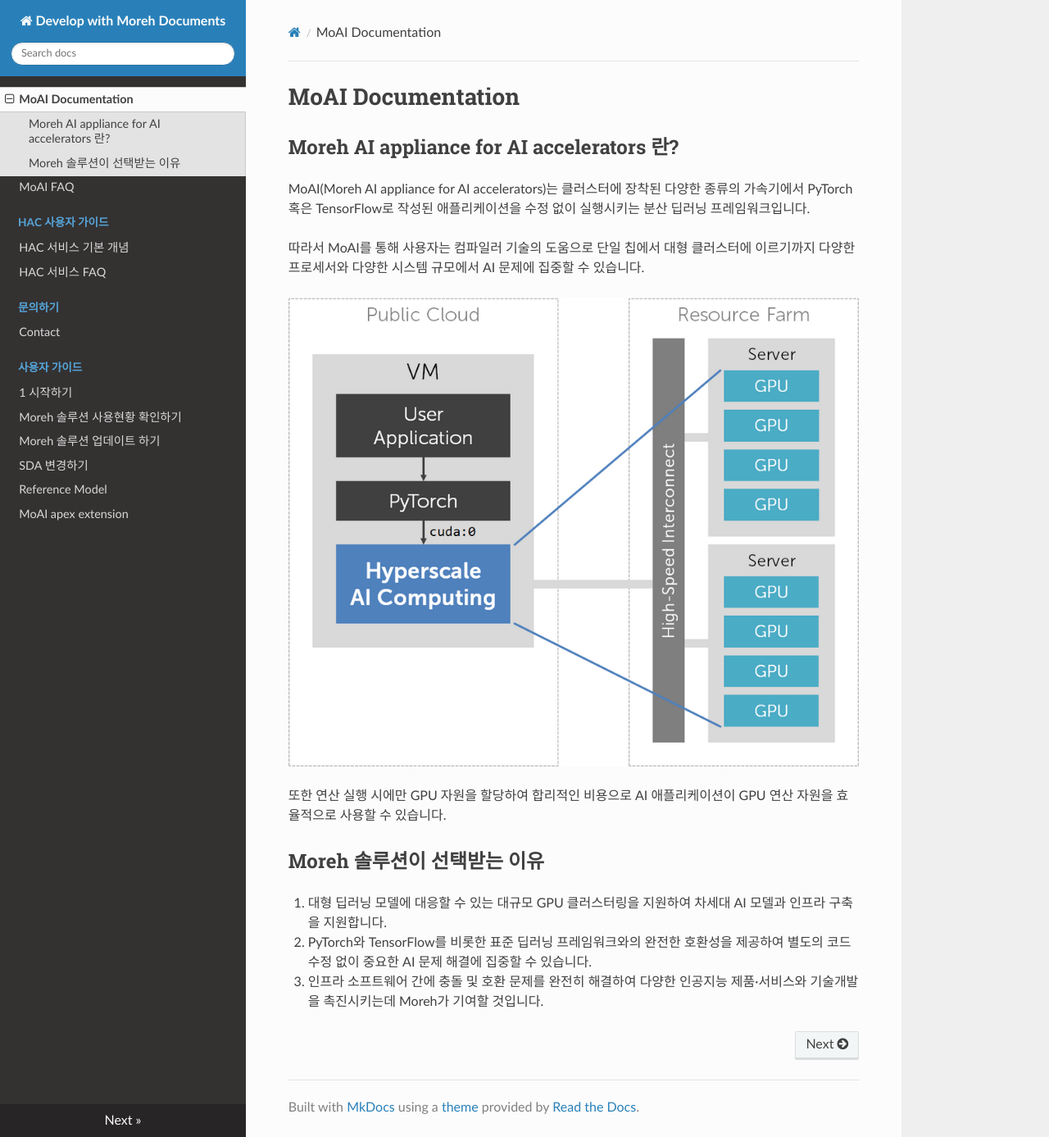
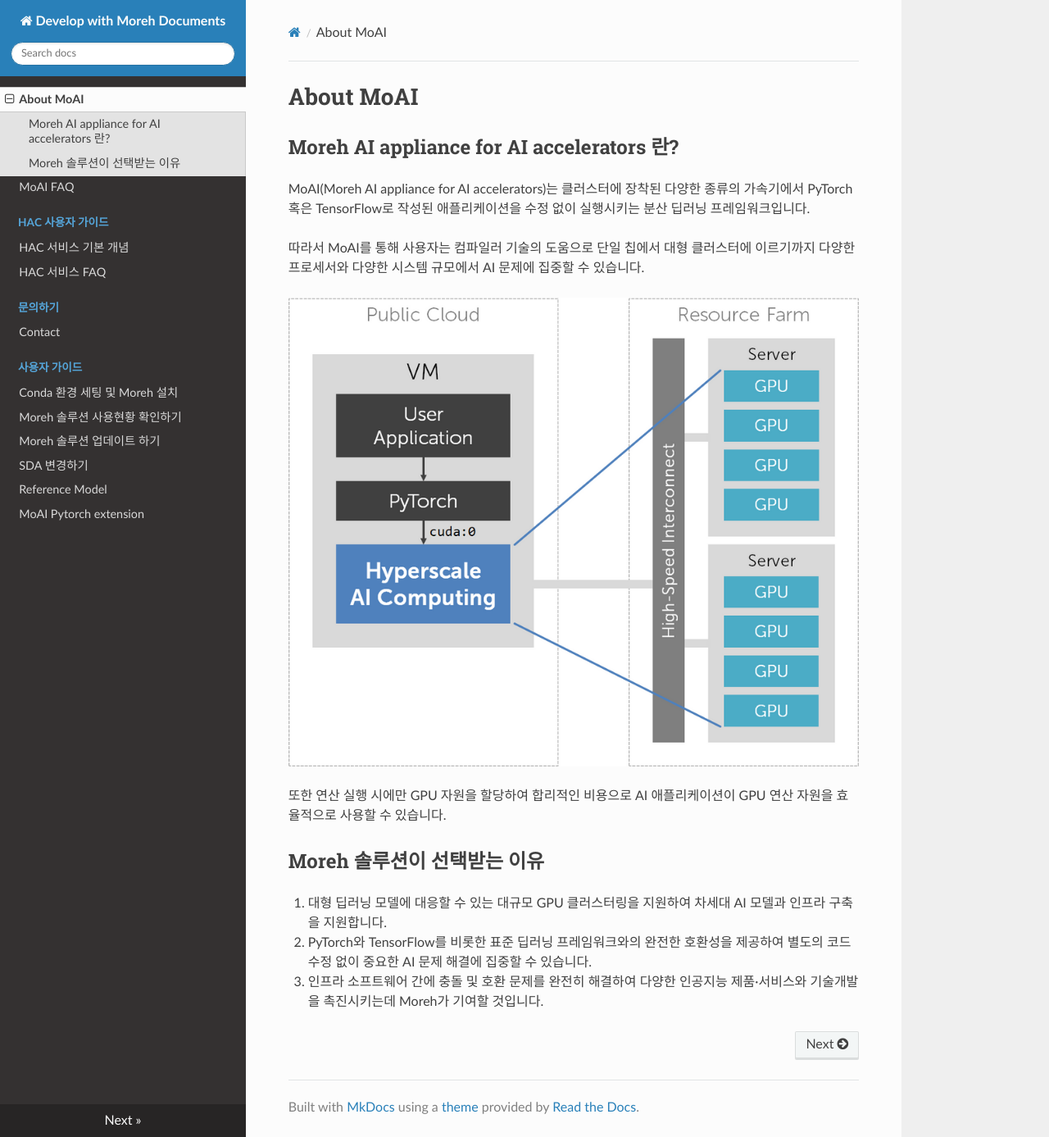
Before and after one commit to johyun1001/moreh-docs-public, an MkDocs documentation site: the page built from docs/index.md, in a window 1280 px wide and 1387 px high. Shown: the whole window at 82% size. Built offline with MkDocs 1.6.1, drawn with Linux system fonts in a browser that asks for light colours; nearby versions of some CDN libraries.

Commit message:
gw2_feedback

```diff
--- a/docs/index.md
+++ b/docs/index.md
@@ -1,4 +1,5 @@
-# MoAI Documentation
+# About MoAI
+
 
 ## Moreh AI appliance for AI accelerators 란?
 
--- a/docs/사용자 가이드/6_Extension.md
+++ b/docs/사용자 가이드/6_Extension.md
@@ -1,4 +1,4 @@
-# MoAI apex extension
+# MoAI Pytorch extension
 
 해당 페이지는 NVIDIA APEX(A PyTorch EXtention)을 사용할경우 어떻게 Moreh AI Framework에서 돌리는지에 대한 설명이 담겨져있는 페이지입니다.
 
```
Also changed, not shown: docs/사용자 가이드/1_시작하기.md (+1 -1 lines).
